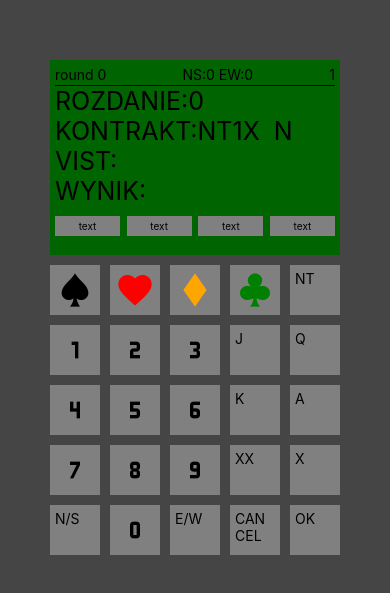
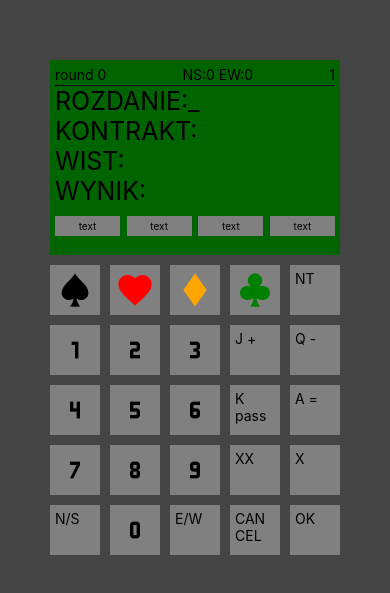
Before and after one commit to jarek7410/pantort, a React Native app: screen / in a window 390 px wide. Shown: the part 115-708 px from the top of the page. Built offline with nearby package versions, Linux system fonts and the light colour scheme.

Commit message:
board number is possible to be written

```diff
--- a/App.js
+++ b/App.js
@@ -3,8 +3,9 @@ import { SafeAreaProvider } from 'react-native-safe-area-context';
 import {BridgeKeyBoard} from "./components/BridgeKeyBoard";
 import {BridgeScreen} from "./components/BridgeScreen";
 import {decodeAction} from "./helpers/bridgekeyboardhelpers";
-import {useState} from "react";
-import {bid, result, suit, vals, wind} from "./helpers/enumhelper";
+import {useEffect, useState} from "react";
+import {bid, result, Boardsceen, suit, vals, wind} from "./helpers/enumhelper";
+import {boardUpdate} from "./helpers/boardhelper";
 
 const roundDefault={
     round:0, //0 to inf
@@ -14,34 +15,48 @@ const roundDefault={
     lastBoard:1,
 }
 const boardDefault={
-    number:0, //1 to 32
+    number:4, //1 to 32
     contract:{
         suit:suit.nt,
         number:1,
+        double:bid.xx,
         wind:wind.N,
-        double:bid.x
     },
     lead:{
         suit:suit.diamonds,
-        vals:vals.seven,
+        vals:vals.A,
     },
     outcome:{
-        number:0,
-        result:result.fair
+        tricks:1,
+        result:result.fair,
     }
 }
 export default function App() {
+    const [focus,setFocus]=useState(Boardsceen.board);
     const [round,setRound]=useState(roundDefault);
-    const [board,setBoard]=useState(boardDefault)
+    // const [board,setBoard]=useState(boardDefault)
+    const [board,setBoard]=useState({})
+    const [,setRender]=useState(0);
+
+    useEffect(()=>{
+      console.count("render")
+    })
     const keyboardhendler=id=>{
-        console.log(decodeAction(id))
+        let action=decodeAction(id)
+        console.log("action"+action);
+        const [workboard,workfocus]=boardUpdate(board,action,focus)
+        setBoard({...board,workboard});
+        setFocus(workfocus);
+        console.log(typeof(workboard));
+        console.log(board)
+        setRender(Math.random())
     }
     return (
     <View style={styles.container} key="main main">
         <SafeAreaProvider style={{
             justifyContent:"center",
         }}>
-            <BridgeScreen round={round} board={board}/>
+            <BridgeScreen focus={focus} round={round} board={board}/>
             <BridgeKeyBoard onChange={keyboardhendler}/>
         </SafeAreaProvider>
     </View>
--- a/components/BridgeScreen.jsx
+++ b/components/BridgeScreen.jsx
@@ -1,38 +1,52 @@
 import React from "react";
 import {View, Text, StyleSheet, TouchableOpacity, TouchableHighlight} from "react-native";
 import {BridgeScreenRound} from "./BridgeScreenRound";
-import {constractComposer} from "../helpers/contractcomposerhelper";
+import {constractComposer, leadComposeer, outcomeComposer} from "../helpers/composerhelper";
+import {Boardsceen} from "../helpers/enumhelper";
 
-export const BridgeScreen =({round,board,menuEnable})=>{
+export const BridgeScreen =({round,board,menuEnable,focus})=>{
     let boards;
     if(round.firstBoard===round.lastBoard){
         boards=round.firstBoard;
     }else{
         boards=round.firstBoard+"-"+round.lastBoard;
     }
-    let contract=constractComposer(board.contract);
+    const contract=constractComposer(board.contract);
+    const lead=leadComposeer(board.lead);
+    const outcome=outcomeComposer(board.outcome);
+
     return(
         <View style={styles.screen}>
             <BridgeScreenRound round={round} boards={boards}/>
 
             <View >
-                <View style={[styles.row,{
-                    justifyContent:"flex-start"
-                }]}>
+                <View style={styles.textRow}>
                     <Text style={styles.textMain}>ROZDANIE:</Text>
-                    <Text style={styles.textMain}>{board.number}</Text>
+                    <Text style={styles.textMain}>
+                        {board.number}
+                        {focus===Boardsceen.board?"_":""}
+                    </Text>
                 </View>
-                <View style={[styles.row,{
-                justifyContent:"flex-start"
-                }]}>
+                <View style={styles.textRow}>
                     <Text style={styles.textMain}>KONTRAKT:</Text>
-                    <Text style={styles.textMain}>{contract}</Text>
+                    <Text style={styles.textMain}>
+                        {contract}
+                        {focus===Boardsceen.contract?"_":""}
+                    </Text>
                 </View>
-                <View style={styles.row}>
-                    <Text style={styles.textMain}>VIST:</Text>
+                <View style={styles.textRow}>
+                    <Text style={styles.textMain}>WIST:</Text>
+                    <Text style={styles.textMain}>
+                        {lead}
+                        {focus===Boardsceen.lead?"_":""}
+                    </Text>
                 </View>
-                <View style={styles.row}>
+                <View style={styles.textRow}>
                     <Text style={styles.textMain}>WYNIK:</Text>
+                    <Text style={styles.textMain}>
+                        {outcome}
+                        {focus===Boardsceen.result?"_":""}
+                    </Text>
                 </View>
             </View>
             <View style={[styles.row,styles.narow,{
@@ -70,6 +84,13 @@ const styles=StyleSheet.create({
         alignItems:"center",
         width:"100%"
     },
+    textRow:{
+        flexDirection:"row",
+        justifyContent:"flex-start",
+        alignItems:"center",
+        width:"100%"
+
+    },
     narow:{
         height:20,
     },
--- /dev/null
+++ b/helpers/boardhelper.ts
@@ -0,0 +1,23 @@
+import {type} from "./enumhelper";
+
+export const boardUpdate = (board, action,focus) => {
+    if (action.type.includes( type.number)) {
+        if(typeof(board.number)==="string"){
+            board.number="";
+        }
+        board.number=numberWriter(board.number,action);
+        if(board.number>32){
+            board.number="TOO BIG";//TODO: add acceptable error message
+        }
+    }
+    return [board,focus];
+}
+const numberWriter = (number:number,action) => {
+    if(!number) {
+        console.log("action.number===0");
+        number = action.number;
+    }else{
+        number = number*10+action.number;
+    }
+    return number;
+}
--- a/helpers/bridgekeyboardhelpers.ts
+++ b/helpers/bridgekeyboardhelpers.ts
@@ -10,10 +10,17 @@ export const decodeAction = (eventId:number) => {
             number: eventId
         }
     }
-  if(eventId<=10){
+    if(eventId<10){
         return {
             type:[type.number,type.lead],
             number:eventId,
+            lead:vals[eventId],
+        }
+    }
+    if(eventId===10){
+        return {
+            type:[type.number,type.lead],
+            number:0,
             lead:vals[eventId],
         }
     }
--- /dev/null
+++ b/helpers/composerhelper.ts
@@ -0,0 +1,123 @@
+import {bid, result, suit, vals, wind} from "./enumhelper";
+
+export const constractComposer = (contract) => {
+    if(!contract){
+        return "";
+    }
+    let composed:string;
+        switch (contract.suit){
+            case suit.nt:
+                composed="NT"
+                break;
+            case suit.hearts:
+                composed="H"
+                break;
+            case suit.spades:
+                composed="S"
+                break;
+            case suit.clubs:
+                composed="C"
+                break
+            case suit.diamonds:
+                composed="D"
+                break
+        }
+    if(contract.number>7||contract.number<0) {
+        throw new Error('Parameter is not a number!');
+    }
+    if(!isNaN(contract.number)){
+        composed+=contract.number;
+    }
+    switch (contract.double){
+        case bid.xx:
+            composed+="XX "
+            break
+        case bid.x:
+            composed+="X  "
+            break
+        case bid.pass:
+            composed+="   "
+            break
+    }
+    switch (contract.wind){
+        case wind.E:
+        case wind.N:
+        case wind.S:
+        case wind.W:
+            composed += contract.wind;
+    }
+    return composed;
+}
+export const leadComposeer = (lead) => {
+    if(!lead){
+        return "";
+    }
+    let composed:string;
+    switch (lead.suit){
+        case suit.nt:
+            composed="NT"
+            break;
+        case suit.hearts:
+            composed="H"
+            break;
+        case suit.spades:
+            composed="S"
+            break;
+        case suit.clubs:
+            composed="C"
+            break
+        case suit.diamonds:
+            composed="D"
+            break
+    }
+    switch (lead.vals) {
+        case 2:
+        case 3:
+        case 4:
+        case 5:
+        case 6:
+        case 7:
+        case 8:
+        case 9:
+            composed+=lead.vals
+            break
+        case vals.T:
+            composed+="10"
+            break
+        case vals.J:
+            composed+="J"
+            break
+        case vals.Q:
+            composed+="Q"
+            break
+        case vals.K:
+            composed+="K"
+            break
+        case vals.A:
+            composed+="A"
+            break
+    }
+    return composed
+}
+export const outcomeComposer = (outcome) => {
+    if(!outcome){
+        return "";
+    }
+
+    let composed:string;
+    switch (outcome.result){
+        case result.under:
+            composed="-"
+            break
+        case result.over:
+            composed="+"
+            break
+        case result.fair:
+            composed="="
+            return composed
+    }
+    if(!isNaN(outcome.tricks)) {
+        composed += outcome.tricks
+    }
+    return composed
+}
--- a/helpers/contractcomposerhelper.ts
+++ /dev/null
@@ -1,39 +0,0 @@
-import {bid, suit} from "./enumhelper";
-
-export const constractComposer = (contract) => {
-    let composed:string;
-    switch (contract.suit){
-        case suit.nt:
-            composed="NT"
-            break;
-        case suit.hearts:
-            composed="H"
-            break;
-        case suit.spades:
-            composed="S"
-            break;
-        case suit.clubs:
-            composed="C"
-            break
-        case suit.diamonds:
-            composed="D"
-            break
-    }
-    if(contract.number>7||contract.number<0) {
-        throw new Error('Parameter is not a number!');
-    }
-    composed+=contract.number;
-    switch (contract.double){
-        case bid.xx:
-            composed+="XX "
-            break
-        case bid.x:
-            composed+="X  "
-            break
-        case bid.pass:
-            composed+="   "
-            break
-    }
-    composed+=contract.wind;
-    return composed;
-}
--- a/helpers/enumhelper.ts
+++ b/helpers/enumhelper.ts
@@ -49,3 +49,9 @@ export enum result{
     over="+",
     fair="="
 }
+export enum Boardsceen{
+    board,
+    contract,
+    lead,
+    result,
+}
--- a/helpers/keyboardlayouthelper.ts
+++ b/helpers/keyboardlayouthelper.ts
@@ -11,16 +11,16 @@ export const buttonTable= [
             { id: 1, name: "1", icon:"numeric-1" },
             { id: 2, name: "2",  icon:"numeric-2"  },
             { id: 3, name: "3",  icon:"numeric-3"  },
-            { id: 19, name: "J, +", text:"J"  },
-            { id: 20, name: "Q, -",  text:"Q"  },
+            { id: 19, name: "J, +", text:"J +"  },
+            { id: 20, name: "Q, -",  text:"Q -"  },
         ]
     },
     { row: 3,children:[
             { id: 4, name: "4", icon:"numeric-4" },
             { id: 5, name: "5",  icon:"numeric-5"  },
             { id: 6, name: "6",  icon:"numeric-6"  },
-            { id: 17, name: "K, pass", text: "K"   },
-            { id: 18, name: "A, =",  text:"A"  },
+            { id: 17, name: "K, pass", text: "K pass"   },
+            { id: 18, name: "A, =",  text:"A ="  },
         ]
     },
     { row: 4,children:[
```
Lines whose indentation alone changed are shown as unchanged.
